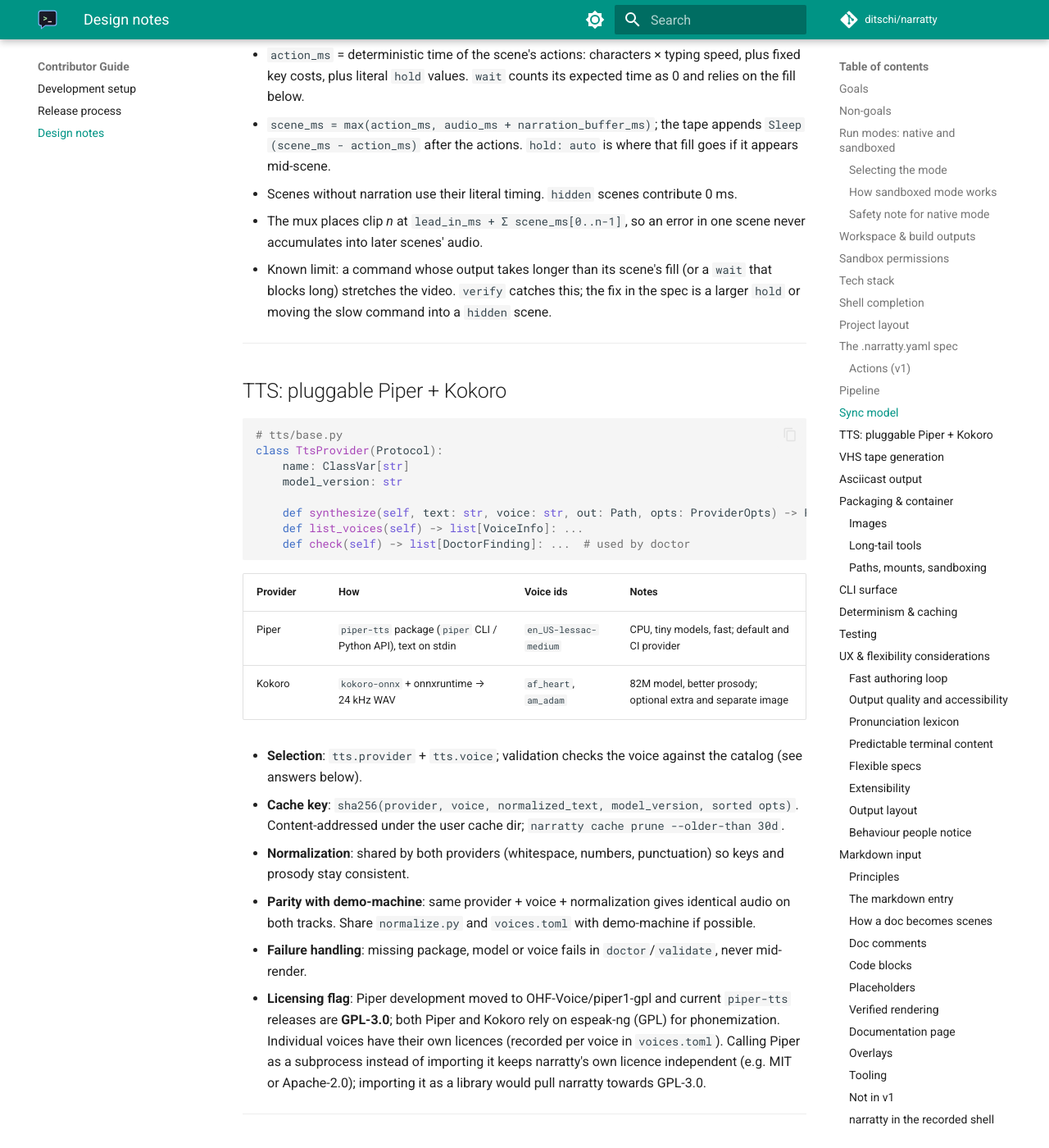
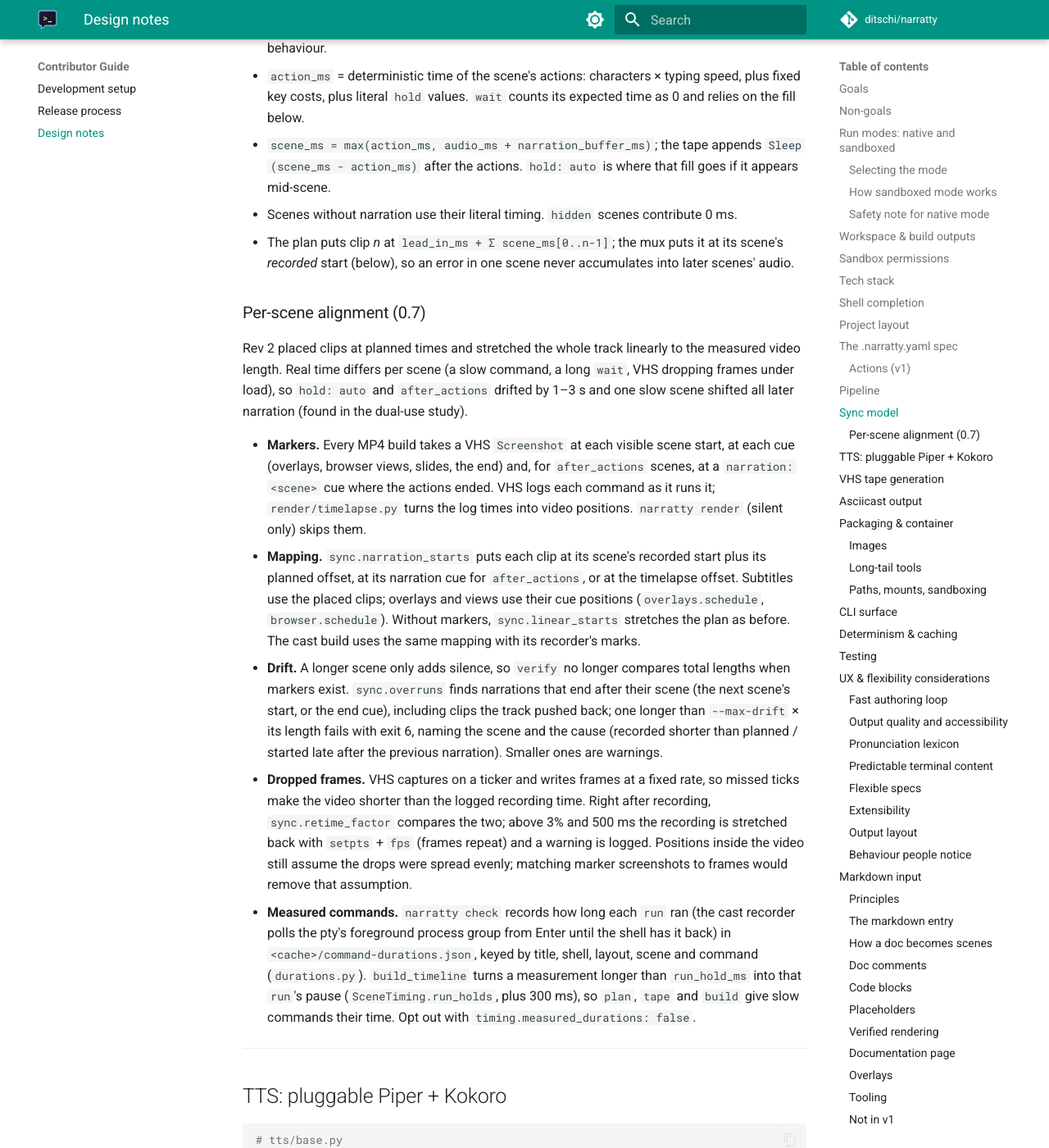
Before and after one commit to ditschi/narratty, an MkDocs documentation site: the page built from docs/contributor-guide/design.md, in a window 1280 px wide and 1400 px high, scrolled down 12369 px. Shown: the whole window at 82% size. Built offline with MkDocs 1.6.1 and Material for MkDocs 9.7.7, drawn with Linux system fonts in a browser that asks for light colours; comment, search, counter and statistics services are not loaded; the version menu is left out; some of the changed text lies outside the part shown.

Commit message:
docs(sync): explain per-scene alignment, dropped frames and measured durations
Co-Authored-By: Claude Opus 5.5 <noreply@anthropic.com>

````diff
--- a/docs/contributor-guide/design.md
+++ b/docs/contributor-guide/design.md
@@ -483,10 +483,11 @@ flowchart LR
 4. **timeline**: compute each scene's start and length (below).
 5. **tape**: emit the byte-stable `.tape`.
 6. **render**: `vhs scene.tape` → silent `video.mp4`.
-7. **mux**: build the narration track by placing each clip at its scene start
-   (`adelay` + `amix`, or a generated silence-padded concat), then mux onto the video.
-8. **verify**: ffprobe the result; fail if total video length differs from the
-   timeline by more than a threshold (default 250 ms), warn above 100 ms.
+7. **mux**: build the narration track by placing each clip at its scene's recorded
+   start (see [Sync model](#sync-model)), then mux onto the video.
+8. **verify**: ffprobe the result; fail if a narration runs past its scene's
+   recorded end by more than `--max-drift` of its length (without markers: if the
+   total length differs from the timeline by more than `--max-drift`).
 
 ---
 
@@ -508,11 +509,47 @@ Rev 2 makes the timeline explicit:
   `Sleep (scene_ms - action_ms)` after the actions. `hold: auto` is where that fill
   goes if it appears mid-scene.
 - Scenes without narration use their literal timing. `hidden` scenes contribute 0 ms.
-- The mux places clip *n* at `lead_in_ms + Σ scene_ms[0..n-1]`, so an error in one
-  scene never accumulates into later scenes' audio.
-- Known limit: a command whose output takes longer than its scene's fill (or a `wait`
-  that blocks long) stretches the video. `verify` catches this; the fix in the spec is
-  a larger `hold` or moving the slow command into a `hidden` scene.
+- The plan puts clip *n* at `lead_in_ms + Σ scene_ms[0..n-1]`; the mux puts it at
+  its scene's *recorded* start (below), so an error in one scene never accumulates
+  into later scenes' audio.
+
+### Per-scene alignment (0.7)
+
+Rev 2 placed clips at planned times and stretched the whole track linearly to the
+measured video length. Real time differs per scene (a slow command, a long `wait`,
+VHS dropping frames under load), so `hold: auto` and `after_actions` drifted by 1–3 s
+and one slow scene shifted all later narration (found in the dual-use study).
+
+- **Markers.** Every MP4 build takes a VHS `Screenshot` at each visible scene start,
+  at each cue (overlays, browser views, slides, the end) and, for `after_actions`
+  scenes, at a `narration:<scene>` cue where the actions ended. VHS logs each command
+  as it runs it; `render/timelapse.py` turns the log times into video positions.
+  `narratty render` (silent only) skips them.
+- **Mapping.** `sync.narration_starts` puts each clip at its scene's recorded start
+  plus its planned offset, at its narration cue for `after_actions`, or at the
+  timelapse offset. Subtitles use the placed clips; overlays and views use their cue
+  positions (`overlays.schedule`, `browser.schedule`). Without markers,
+  `sync.linear_starts` stretches the plan as before. The cast build uses the same
+  mapping with its recorder's marks.
+- **Drift.** A longer scene only adds silence, so `verify` no longer compares total
+  lengths when markers exist. `sync.overruns` finds narrations that end after their
+  scene (the next scene's start, or the end cue), including clips the track pushed
+  back; one longer than `--max-drift` × its length fails with exit 6, naming the
+  scene and the cause (recorded shorter than planned / started late after the
+  previous narration). Smaller ones are warnings.
+- **Dropped frames.** VHS captures on a ticker and writes frames at a fixed rate, so
+  missed ticks make the video shorter than the logged recording time. Right after
+  recording, `sync.retime_factor` compares the two; above 3% and 500 ms the recording
+  is stretched back with `setpts` + `fps` (frames repeat) and a warning is logged.
+  Positions inside the video still assume the drops were spread evenly; matching
+  marker screenshots to frames would remove that assumption.
+- **Measured commands.** `narratty check` records how long each `run` ran (the cast
+  recorder polls the pty's foreground process group from Enter until the shell has
+  it back) in `<cache>/command-durations.json`, keyed by title, shell, layout, scene
+  and command (`durations.py`). `build_timeline` turns a measurement longer than
+  `run_hold_ms` into that `run`'s pause (`SceneTiming.run_holds`, plus 300 ms), so
+  `plan`, `tape` and `build` give slow commands their time. Opt out with
+  `timing.measured_durations: false`.
 
 ---
 
--- a/docs/user-guide/building.md
+++ b/docs/user-guide/building.md
@@ -15,11 +15,11 @@ narratty build demo.narratty.yaml -o out/tour.mp4 --work-dir out/work
    and pauses to fill each scene.
 4. **Recording.** VHS records a silent video, running the shell in
    `workspace.source`.
-5. **Mix.** Every clip is placed at the start of its scene in one narration track,
-   which is muxed onto the video as AAC.
-6. **Check.** The result must contain video and audio, and its length must be
-   within `--max-drift` of the plan (10% by default). Otherwise the build exits
-   with code 6.
+5. **Mix.** Every clip is placed at the start of its scene as recorded, in one
+   narration track, which is muxed onto the video as AAC.
+6. **Check.** The result must contain video and audio, and no narration may run
+   past the end of its scene by more than `--max-drift` of its length (10% by
+   default). Otherwise the build exits with code 6.
 
 After the last scene and the tail comes the end card (4 s by default; see
 [`end_card`](spec.md#end_card)); `--no-end-card` leaves it out.
@@ -195,7 +195,7 @@ Seeking needs a server that supports range requests, as most static hosts do.
 
 | Command | Shows |
 |---|---|
-| `narratty plan SPEC` | Each scene's start, action time, narration length and the total |
+| `narratty plan SPEC` | Each scene's start, action time, narration length and the total, with [measured command durations](#measured-command-durations) |
 | `narratty plan SPEC --draft` | The same with estimated narration lengths, without TTS |
 | `narratty tape SPEC` | The generated VHS tape |
 | `narratty render SPEC` | Records only the silent video (`demo.silent.mp4`) |
@@ -207,18 +207,65 @@ typed. Set `narration_start: after_actions` on a scene to speak only after its
 actions. The pause that fills a scene goes where the scene has `hold: auto`, or
 after its actions otherwise.
 
-VHS's real timing differs from its nominal timing by a few percent, depending on the
-machine. narratty measures the recorded video and stretches the clip positions to
-match, so each clip still starts with its scene.
+The recording notes where each scene really started, and for `after_actions` where
+its actions really ended. Each clip is placed there, so a command that takes longer
+than planned moves only its own scene's narration; later scenes stay in sync, and
+`hold: auto` (explain, then run) and `after_actions` (run, then explain) keep their
+order. Subtitles follow the clips; overlays, headings, slides, table rows and Mermaid
+focus follow the moments they were recorded at.
+
+A longer scene only adds a pause, so the drift check does not compare the video's
+length with the plan. It fails when a narration runs into the next scene, and names
+the scene and why, e.g. `intro (0.80s over: scene recorded 0.80s shorter than
+planned)`. Shorter narration overruns are logged as warnings. The CLI still prints
+the video's and the plan's length.
+
+When VHS writes no scene markers, the planned clip positions are stretched to the
+video's length instead.
+
+### Dropped frames
+
+VHS takes frames in real time. On a busy machine it misses some, and the video comes
+out shorter than the time it recorded, so everything on screen happens too early.
+narratty compares the two right after recording. When the video is more than 3% (and
+at least half a second) short, it logs a warning naming both lengths and stretches
+the recording back to real time, repeating frames, before anything is placed on it.
+Typing then looks a little less smooth, but the narration matches. Build on a quieter
+machine for the best picture.
+
+### Measured command durations
+
+The plan counts a `run` as its typing plus `timing.run_hold_ms`; it cannot know that
+`make` takes twelve seconds. [`narratty check`](commands.md) runs every command anyway
+and notes how long each took, from Enter until the shell was back:
+
+```console
+$ narratty check demo.narratty.yaml
+recorded how long 6 commands took; plans now wait for the slow ones: build (12.3s)
+```
+
+`plan`, `tape` and `build` then pause after such a command until it is done (plus
+0.3 s), so its output is on screen before the scene goes on, the narration's fill
+shrinks accordingly, and `plan` shows realistic lengths. They log the commands they
+wait for, and `plan` lists the scenes that use measurements.
+
+- Measurements are kept in the [cache directory](voices.md#audio-cache)
+  (`command-durations.json`), keyed by the spec's title, the shell, the layout, the
+  scene and the command. Changing a command forgets its measurement; run `check`
+  again to update them.
+- A command stopped with a control key (`C-c`) or still running at the end is not
+  measured. A `wait` needs no measurement: it blocks until the output is there.
+- `timing.measured_durations: false` plans with `run_hold_ms` only, e.g. for builds
+  that must not depend on an earlier `check`.
 
 ## Things to know
 
 - **`wait` matches the whole screen**, including the command you just typed. Wait for
   text that only the command's output contains, e.g. `wait: {screen: "Build
   succeeded"}` rather than a word that also appears in the command.
-- **Slow commands** make the video longer than planned. Give the scene a larger
-  `hold`, or move the slow part into a hidden scene. The drift check reports how far
-  off the video is.
+- **Slow commands** make their scene longer than planned, but only that scene. Run
+  `narratty check` first, so the plan [waits for them](#measured-command-durations), or
+  move the slow part into a hidden scene.
 - **Hidden scenes** run without being recorded and clear the screen afterwards, which
   makes them good for setup such as `cd`, exporting variables or warming caches.
 - **The workspace** is a throwaway snapshot by default, so demos can build and write
--- a/docs/user-guide/spec.md
+++ b/docs/user-guide/spec.md
@@ -125,6 +125,7 @@ Every `*_ms` key and `hold` take milliseconds (`1500`) or a duration with a unit
 | `tail_ms` | `1000` | Time the last frame stays on screen |
 | `run_hold_ms` | `500` | Pause after each `run` action (since 0.3) |
 | `pause_ms` | `100` | Pause after each `key` and `ctrl_sequence` (since 0.3) |
+| `measured_durations` | `true` | Pause after each `run` as long as [`narratty check`](building.md#measured-command-durations) measured its command, when that is longer than `run_hold_ms` (since 0.7) |
 
 ## `terminal`
 
````
Also changed, not shown: docs/user-guide/commands.md (+1 -1 lines).
